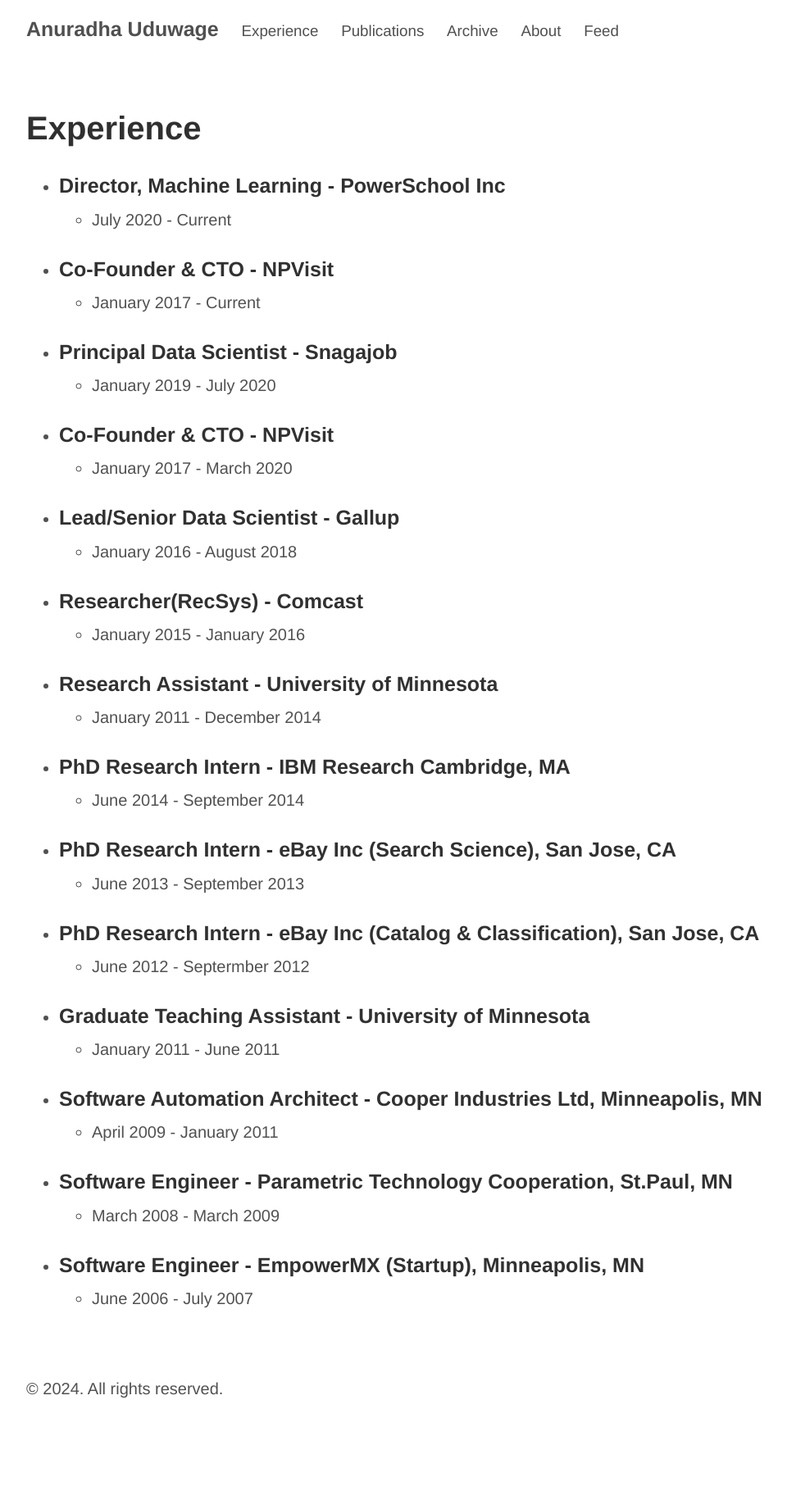
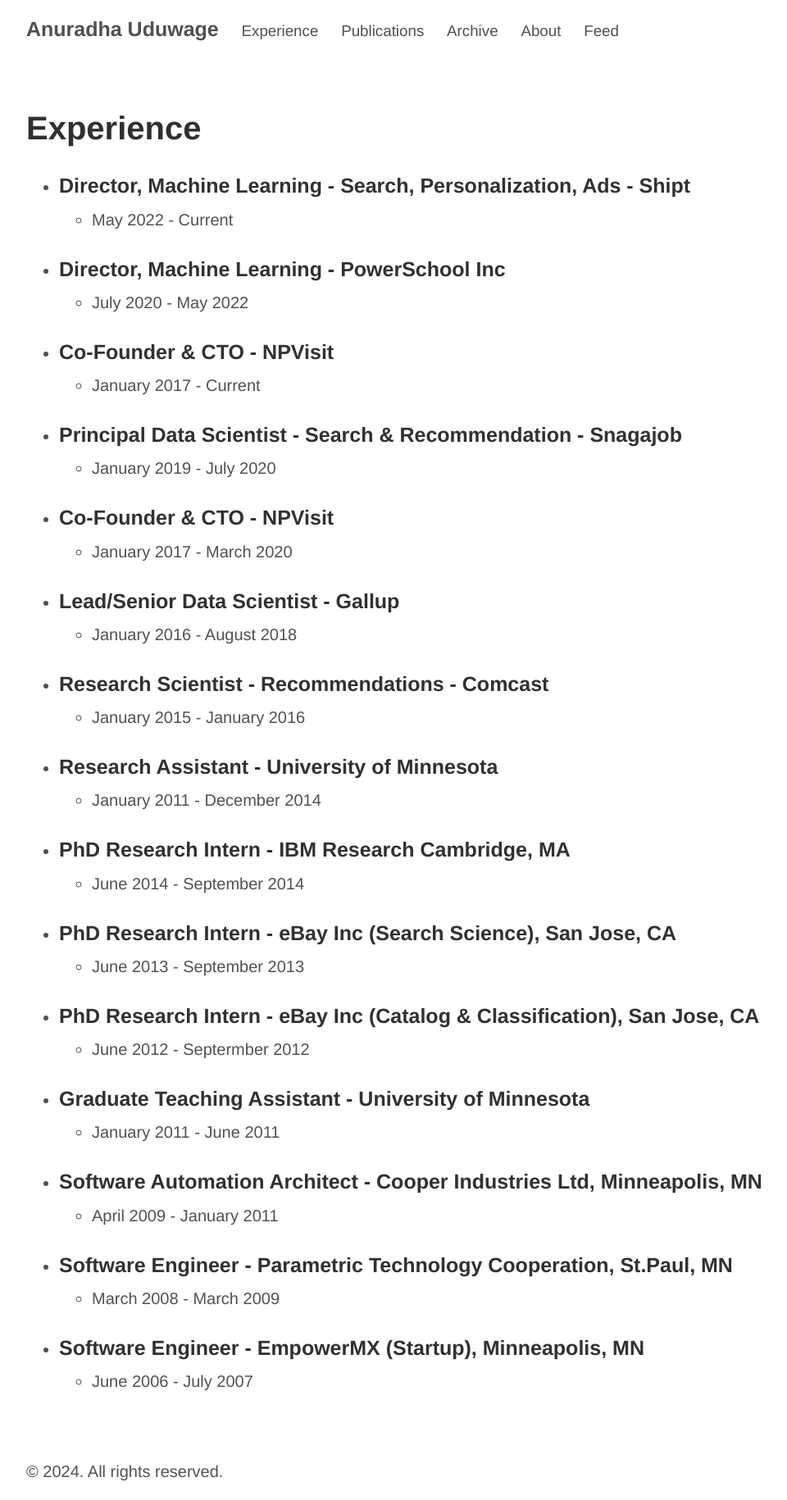
Before and after one commit to uduwage/uduwage.github.io, a Jekyll site: the page built from experience.md, in a window 1280 px wide. Shown: the whole page at 82% size, without its empty margins (128-1088 px from the left). Built offline with Jekyll 4.4.1, drawn with Linux system fonts in a browser that asks for light colours; before the commit the page ends 1729 px from its top, so only the background shows below that.

Commit message:
experience

```diff
--- a/experience.md
+++ b/experience.md
@@ -3,13 +3,16 @@ layout: page
 title: Experience
 ---
 
+* ### Director, Machine Learning - Search, Personalization, Ads - Shipt
+	* May 2022 - Current
+
 * ### Director, Machine Learning - PowerSchool Inc
-	* July 2020 - Current
+	* July 2020 - May 2022
 
 * ### Co-Founder & CTO - NPVisit
     * January 2017 - Current
 
-* ### Principal Data Scientist - Snagajob
+* ### Principal Data Scientist - Search & Recommendation - Snagajob
 	* January 2019 - July 2020
 
 * ### Co-Founder & CTO - NPVisit
@@ -18,7 +21,7 @@ title: Experience
 * ### Lead/Senior Data Scientist - Gallup
     * January 2016 - August 2018
 
-* ### Researcher(RecSys) - Comcast
+* ### Research Scientist - Recommendations - Comcast
     * January 2015 - January 2016
 
 * ### Research Assistant - University of Minnesota
```
